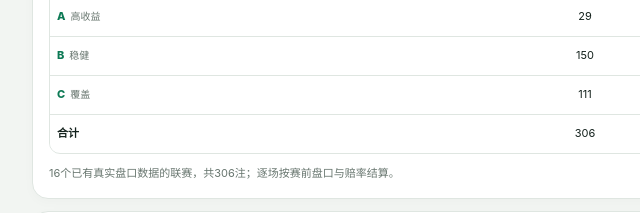
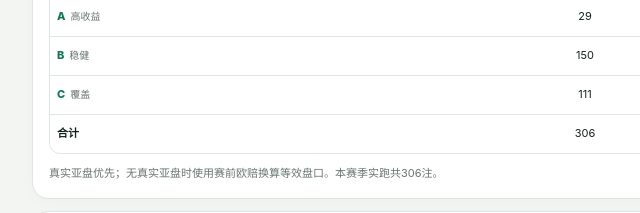
Before and after one commit to shanyan0820/poisson-football, a plain HTML site: page predictions.html in a window 1280 px wide. Shown: the part 1040-1253 px from the top of the page, 142-782 px from the left. Drawn offline with Linux system fonts and the light colour scheme.

Commit message:
Document equivalent handicap fallback

```diff
--- a/predictions.html
+++ b/predictions.html
@@ -42,7 +42,7 @@
   <div class="empty" id="empty">当前筛选暂无符合口径的已结算样本。</div>
   <div class="formula"><b>准确率口径：</b>（全赢＋0.5 × 赢一半）÷（全赢＋全输＋0.5 × 赢一半＋0.5 × 输一半）。走盘、赢输各半及其他结果不计入分子或分母；ROI分母包含全部赔率后结算场次。</div>
 </section>
-<section class="card"><div class="step">03 / 本赛季实跑</div><h2 class="section-title">2026-27 截至11月24日</h2><div class="table-scroll"><table class="rule-table"><thead><tr><th>档位</th><th>注数</th><th>胜率</th><th>ROI</th></tr></thead><tbody id="rule-rows"></tbody></table></div><p class="hint">16个已有真实盘口数据的联赛，共306注；逐场按赛前盘口与赔率结算。</p></section>
+<section class="card"><div class="step">03 / 本赛季实跑</div><h2 class="section-title">2026-27 截至11月24日</h2><div class="table-scroll"><table class="rule-table"><thead><tr><th>档位</th><th>注数</th><th>胜率</th><th>ROI</th></tr></thead><tbody id="rule-rows"></tbody></table></div><p class="hint">真实亚盘优先；无真实亚盘时使用赛前欧赔换算等效盘口。本赛季实跑共306注。</p></section>
 <section class="card"><div class="step">04 / 五季融合回测</div><h2 class="section-title">2021-22—2025-26</h2><div class="backtest-meta" id="backtest-meta"></div><div class="table-scroll"><table class="rule-table backtest-table"><thead><tr><th>档位</th><th>2021-22</th><th>2022-23</th><th>2023-24</th><th>2024-25</th><th>2025-26</th><th>五季合计</th></tr></thead><tbody id="backtest-rows"></tbody></table></div><p class="hint">每格显示注数、胜率与ROI。十五刻度仅用于五大联赛、德乙和英冠；双确认为S级。</p><div class="warning">历史回测不等于收益保证；本赛季A级和S级样本仍较少。</div></section>
 </div>
 <footer class="footer">老杨足球实验室 · Market Signal Model · 赛前冻结、赛后真实结算</footer>
```
